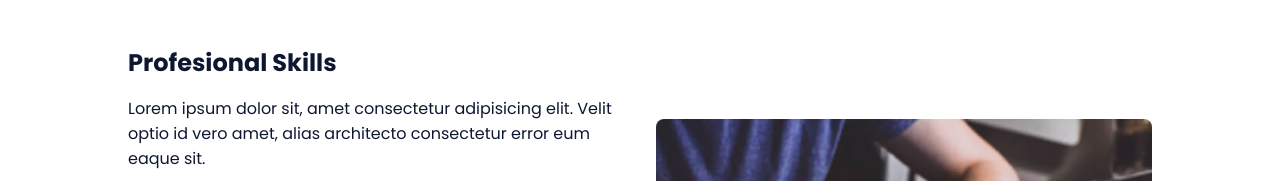
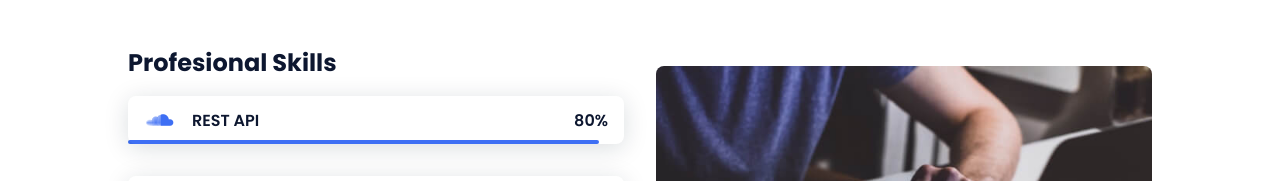
Before and after one commit to sanketauti8/sanket-auti-portfolio, a plain HTML site: page index.html in a window 1280 px wide. Shown: the part 1421-1602 px from the top of the page. Drawn offline with nearby package versions, Linux system fonts and the light colour scheme.

Commit message:
Update index.html

```diff
--- a/index.html
+++ b/index.html
@@ -93,7 +93,7 @@
                 <div class="skills__container bd-grid">
                     <div>
                         <h2 class="skills__subtitle">Profesional Skills</h2>
-                        <p class="skills__text">Lorem ipsum dolor sit, amet consectetur adipisicing elit. Velit optio id vero amet, alias architecto consectetur error eum eaque sit.</p>
+<!--                         <p class="skills__text"></p> -->
                         <div class="skills__data">
                             <div class="skills__names">
                                 <i class='bx bxl-soundcloud skills__icon'></i>
```
